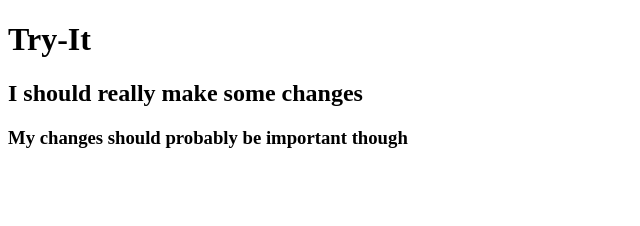
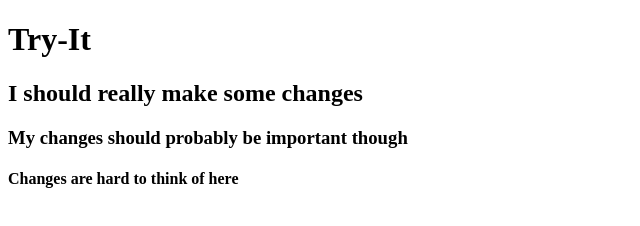
Before and after one commit to Zakiti18/bounce, a plain HTML site: page index.html in a window 1280 px wide. Shown: the whole page, without its empty margins (0-640 px from the left). Drawn offline with Linux system fonts and the light colour scheme.

Commit message:
Added and h4

```diff
--- a/index.html
+++ b/index.html
@@ -11,5 +11,6 @@
     <h1>Try-It</h1>
     <h2>I should really make some changes</h2>
     <h3>My changes should probably be important though</h3>
+    <h4>Changes are hard to think of here</h4>
 </body>
 </html>
```
